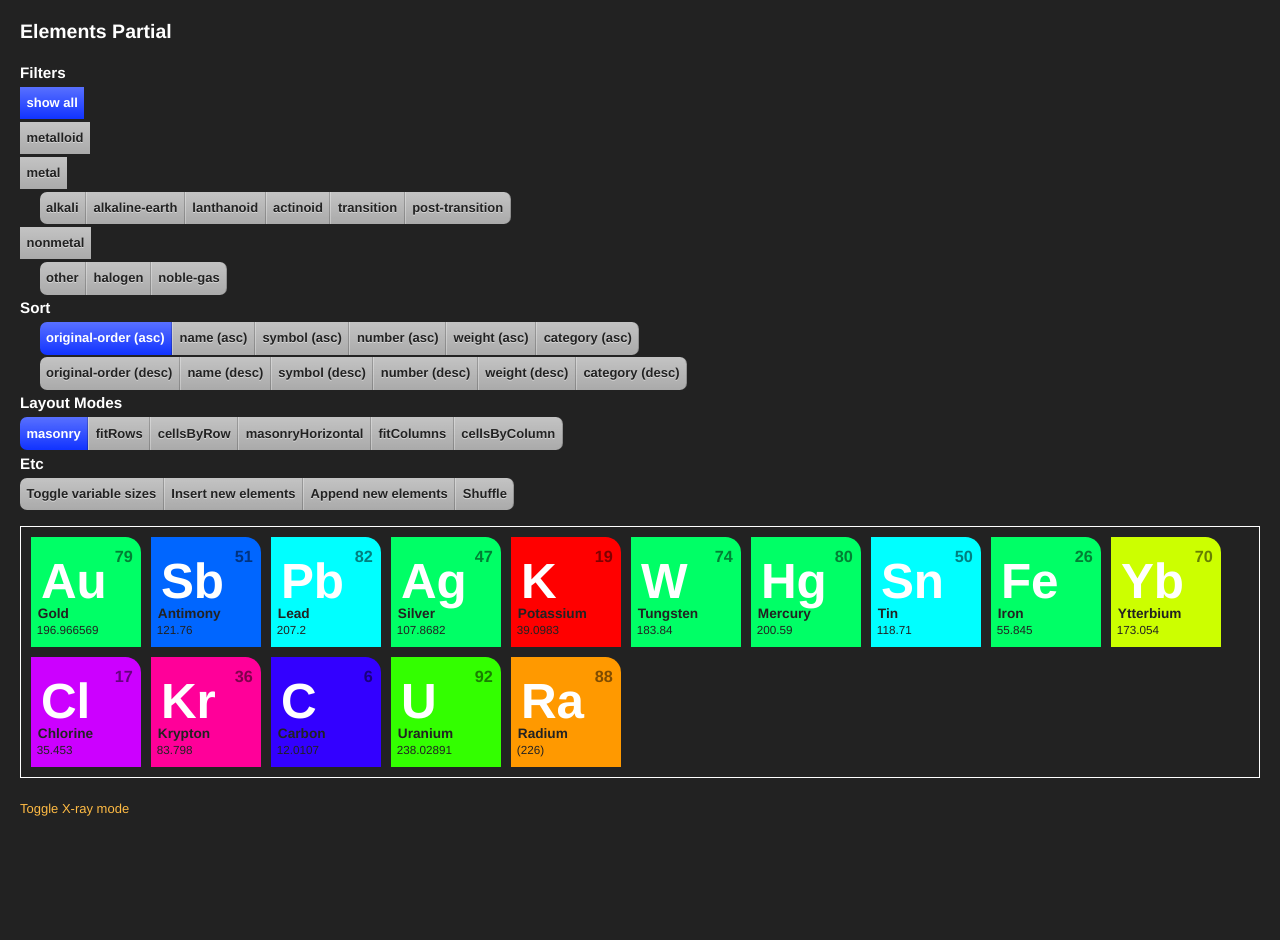
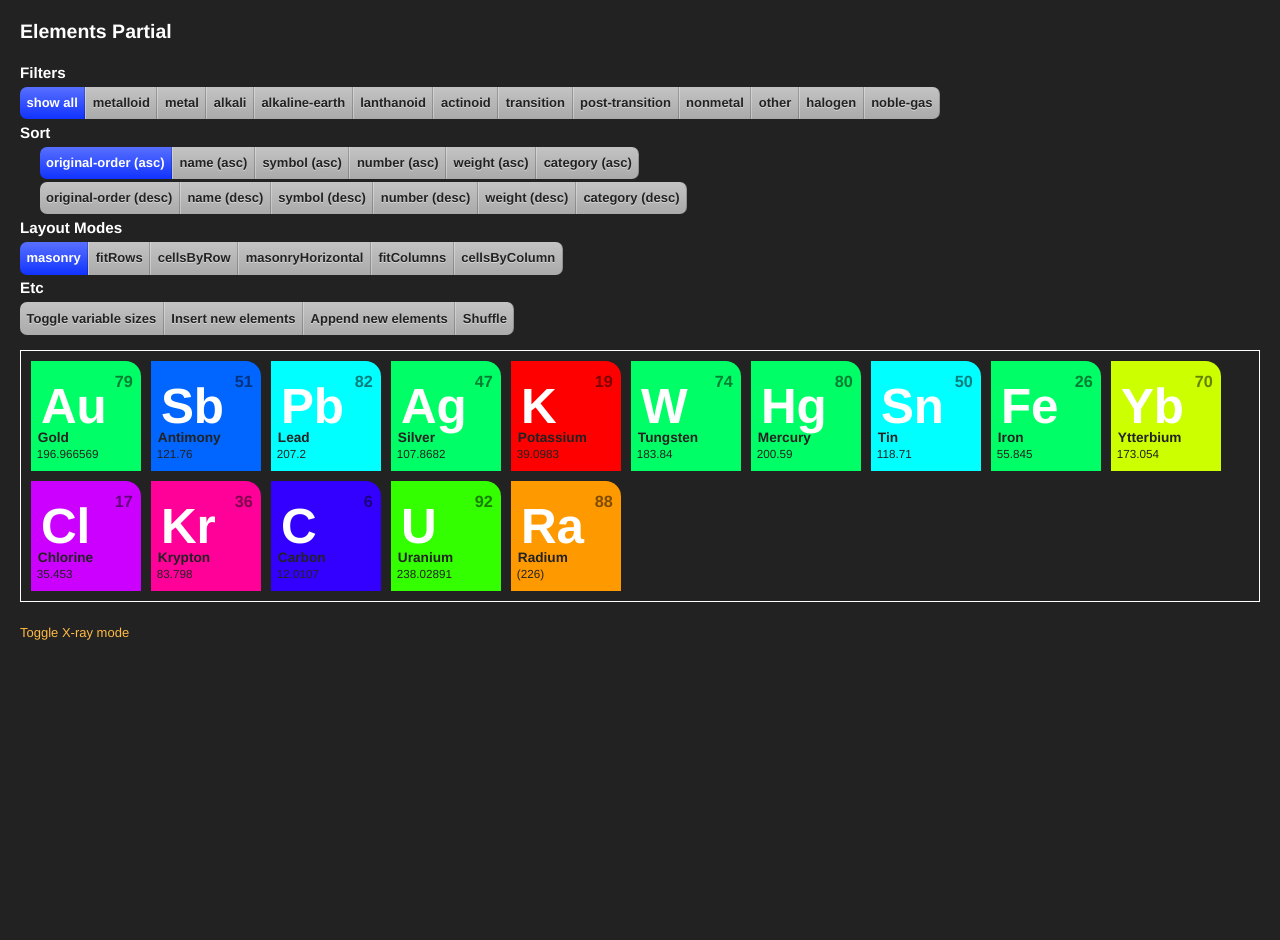
Before and after one commit to metafizzy/isotope, a Jekyll site: the page built from _posts/demos/2010-12-16-elements-partial.html, in a window 1280 px wide. Built offline with Jekyll 4.4.1, drawn with Linux system fonts in a browser that asks for light colours.

Commit message:
docs : merge all filters into one list

```diff
--- a/_layouts/elements.html
+++ b/_layouts/elements.html
@@ -15,28 +15,20 @@
 
     <h3>Filters</h3>
 
-    <ul id="filters" class="option-set">
+    <ul id="filters" class="option-set floated clearfix">
       <li><a href="#show-all" class="selected">show all</a></li>
       <li><a href="#metalloid">metalloid</a></li>
-      <li>
-        <a href="#metal">metal</a>
-        <ul class="floated clearfix">
+      <li><a href="#metal">metal</a></li>
       <li><a href="#alkali">alkali</a></li>
       <li><a href="#alkaline-earth">alkaline-earth</a></li>
       <li><a href="#lanthanoid">lanthanoid</a></li>
       <li><a href="#actinoid">actinoid</a></li>
       <li><a href="#transition">transition</a></li>
       <li><a href="#post-transition">post-transition</a></li>
-        </ul>
-      </li>
-      <li>
-        <a href="#nonmetal">nonmetal</a>
-        <ul class="floated clearfix">
+      <li><a href="#nonmetal">nonmetal</a></li>
       <li><a href="#other">other</a></li>
       <li><a href="#halogen">halogen</a></li>
       <li><a href="#noble-gas">noble-gas</a></li>
-        </ul>
-      </li>
     </ul>
 
 
```
Lines whose indentation alone changed are shown as unchanged.
